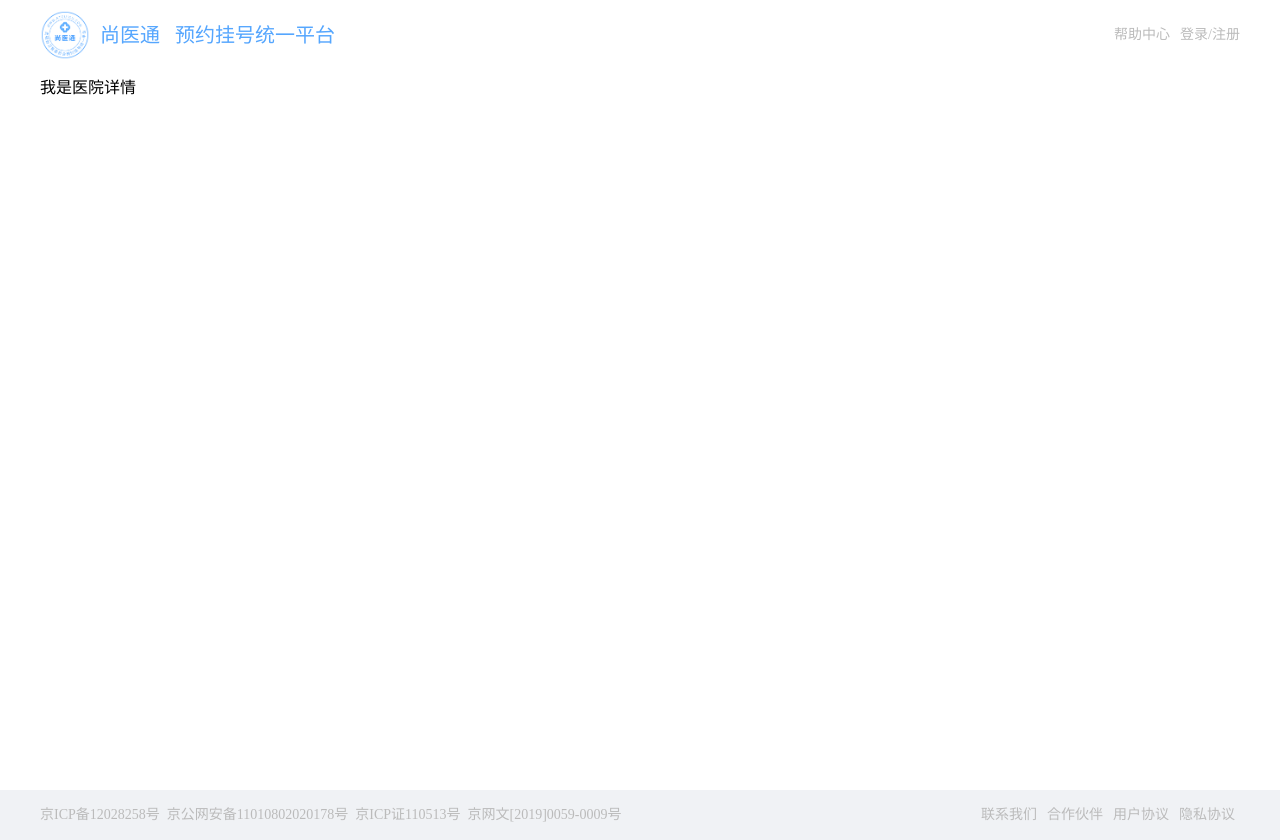
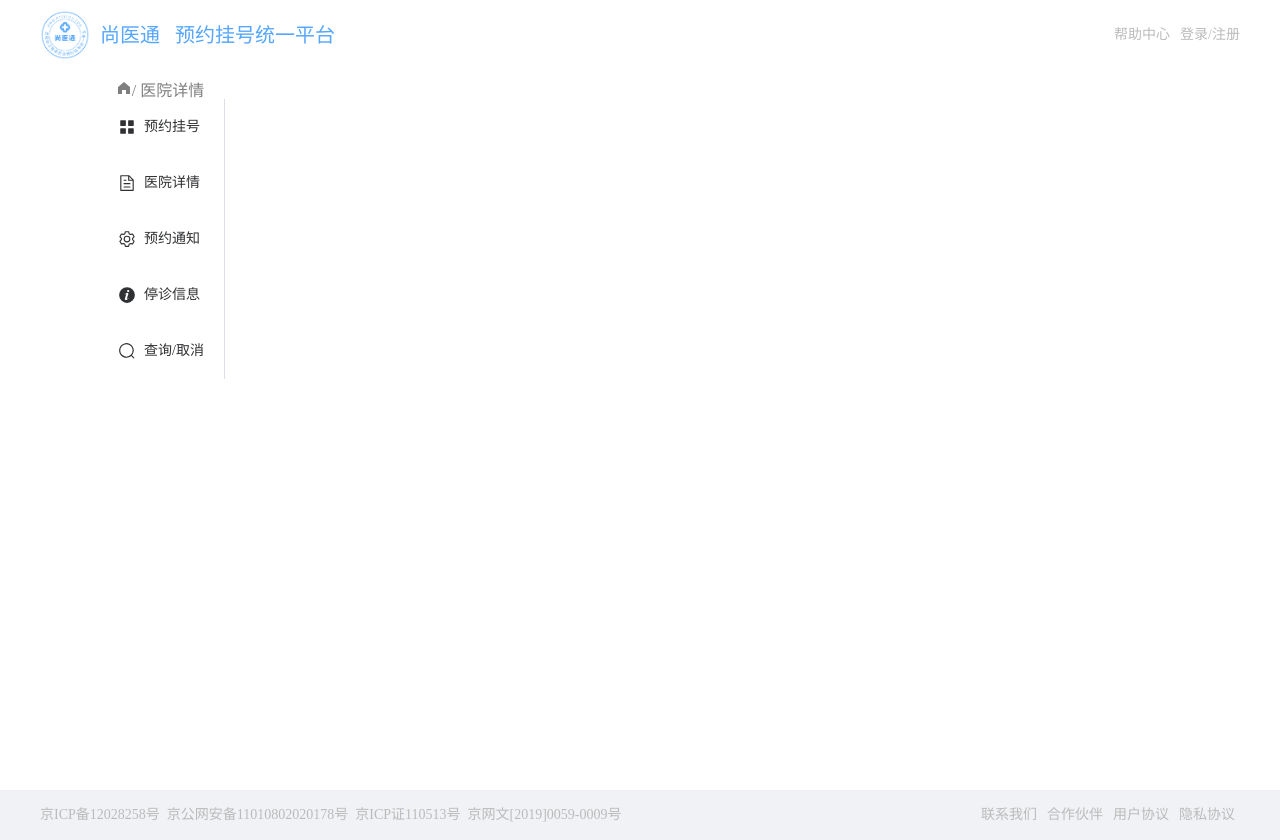
Before and after one commit to StanleyDaiZechariah/medical_booking_service, a Vue app: page /hospital in a window 1280 px wide. Built offline with nearby package versions, Linux system fonts and the light colour scheme; the HTML template or start-up script is replaced by a standard one.

Commit message:
医院详情菜单与子路由

```diff
--- a/src/pages/home/conponent/Card.vue
+++ b/src/pages/home/conponent/Card.vue
@@ -38,7 +38,7 @@ const goDetail = () => {
 
     // 跳转到详情页
     $router.push({
-        path: '/hospital',
+        path: '/hospital/register',
     });
 }
 </script>
--- a/src/pages/home/conponent/Search.vue
+++ b/src/pages/home/conponent/Search.vue
@@ -51,7 +51,7 @@ const fetchData = async (keyword: string, cb: any) => {
 const goDetail = (item: any) => {
     // 跳转到详情页，并把医院名称传递过去
     $router.push({
-        path: '/hospital',
+        path: '/hospital/register',
     })
 }
 </script>
--- a/src/pages/hospital/Hospital.vue
+++ b/src/pages/hospital/Hospital.vue
@@ -1,13 +1,93 @@
 <template>
-  <div>
-    我是医院详情
+  <div class="hospital">
+    <!-- 左侧导航区 -->
+    <div class="menu">
+
+      <!-- 顶部图表和文字 -->
+      <div class="top">
+        <el-icon><HomeFilled /></el-icon>
+        <span>/ 医院详情</span>
+      </div>
+
+      <!-- 左侧菜单 -->
+      <el-menu
+        :default-active="$route.path"
+        class="el-menu-vertical-demo"
+
+      >
+        <!-- 预约挂号 -->
+        <el-menu-item index="/hospital/register" @click="changeActive('/hospital/register')">
+          <el-icon><InconMenu /></el-icon>
+          <span>预约挂号</span>
+        </el-menu-item>
+
+        <!-- 医院详情  -->
+        <el-menu-item index="/hospital/detail" @click="changeActive('/hospital/detail')">
+          <el-icon><Document /></el-icon>
+          <span>医院详情</span>
+        </el-menu-item>
+
+        <!-- 预约通知  -->
+        <el-menu-item index="/hospital/notice" @click="changeActive('/hospital/notice')">
+          <el-icon><Setting /></el-icon>
+          <span>预约通知</span>
+        </el-menu-item>
+
+        <!-- 停诊信息  -->
+        <el-menu-item index="/hospital/close" @click="changeActive('/hospital/close')">
+          <el-icon><InfoFilled /></el-icon>
+          <span>停诊信息</span>
+        </el-menu-item>
+
+        <!-- 查询/取消  -->
+        <el-menu-item index="/hospital/lookup" @click="changeActive('/hospital/lookup')">
+          <el-icon><Search /></el-icon>
+          <span>查询/取消</span>
+        </el-menu-item>
+      </el-menu>
+    </div>
+
+    <!-- 右侧内容区 -->
+    <div class="content">
+      <router-view></router-view>
+    </div>
   </div>
 </template>
 
-<script setup lang='ts'>
+<script setup lang='ts' name='Hospital'>
+// 引入左侧菜单需要的组件
+import { Document, Menu as InconMenu, Setting, InfoFilled, Search, HomeFilled } from '@element-plus/icons-vue';
+// 引入路由
+import { useRouter, useRoute } from 'vue-router';
+const $router = useRouter();
+
+// 获取当前的路由信息
+const $route = useRoute();
+
+// 路由切换的回调函数
+const changeActive = (path: string) => {
+  $router.replace(path);
+}
 
 </script>
 
-<style scoped>
+<style scoped lang='scss'>
+  .hospital {
+    display: flex;
 
+    .menu {
+      flex: 2;
+      display: flex;
+      flex-direction: column;
+      align-items: center;
+
+      .top {
+        color: #7f7f7f;
+      }
+    }
+
+    .content {
+      flex: 8;
+    }
+  }
 </style>
--- /dev/null
+++ b/src/pages/hospital/subPages/Close.vue
@@ -0,0 +1,13 @@
+<template>
+    <div>
+        停诊信息
+    </div>
+</template>
+
+<script setup lang='ts' name='Close'>
+
+</script>
+
+<style scoped lang='scss'>
+
+</style>
--- /dev/null
+++ b/src/pages/hospital/subPages/Detail.vue
@@ -0,0 +1,13 @@
+<template>
+    <div>
+        医院详情
+    </div>
+</template>
+
+<script setup lang='ts' name='Detail'>
+
+</script>
+
+<style scoped lang='scss'>
+
+</style>
--- /dev/null
+++ b/src/pages/hospital/subPages/LookUp.vue
@@ -0,0 +1,13 @@
+<template>
+    <div>
+        查询取消
+    </div>
+</template>
+
+<script setup lang='ts' name='LookUp'>
+
+</script>
+
+<style scoped lang='scss'>
+
+</style>
--- /dev/null
+++ b/src/pages/hospital/subPages/Notice.vue
@@ -0,0 +1,13 @@
+<template>
+    <div>
+        预约通知
+    </div>
+</template>
+
+<script setup lang='ts' name='Notice'>
+
+</script>
+
+<style scoped lang='scss'>
+
+</style>
--- /dev/null
+++ b/src/pages/hospital/subPages/Register.vue
@@ -0,0 +1,13 @@
+<template>
+  <div>
+    预约挂号
+  </div>
+</template>
+
+<script setup lang='ts' name='Register'>
+
+</script>
+
+<style scoped lang='scss'>
+
+</style>
```
Also changed, not shown: src/router/router.ts (+23 -1 lines).
